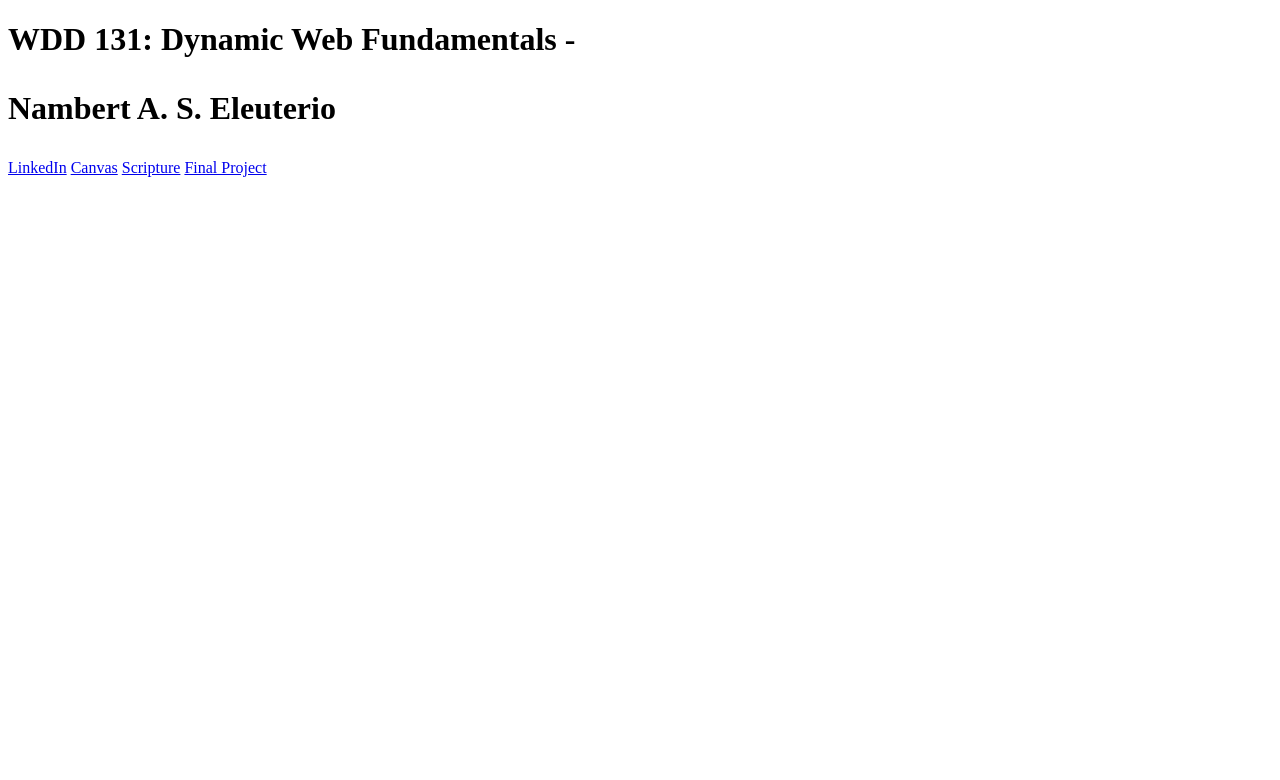
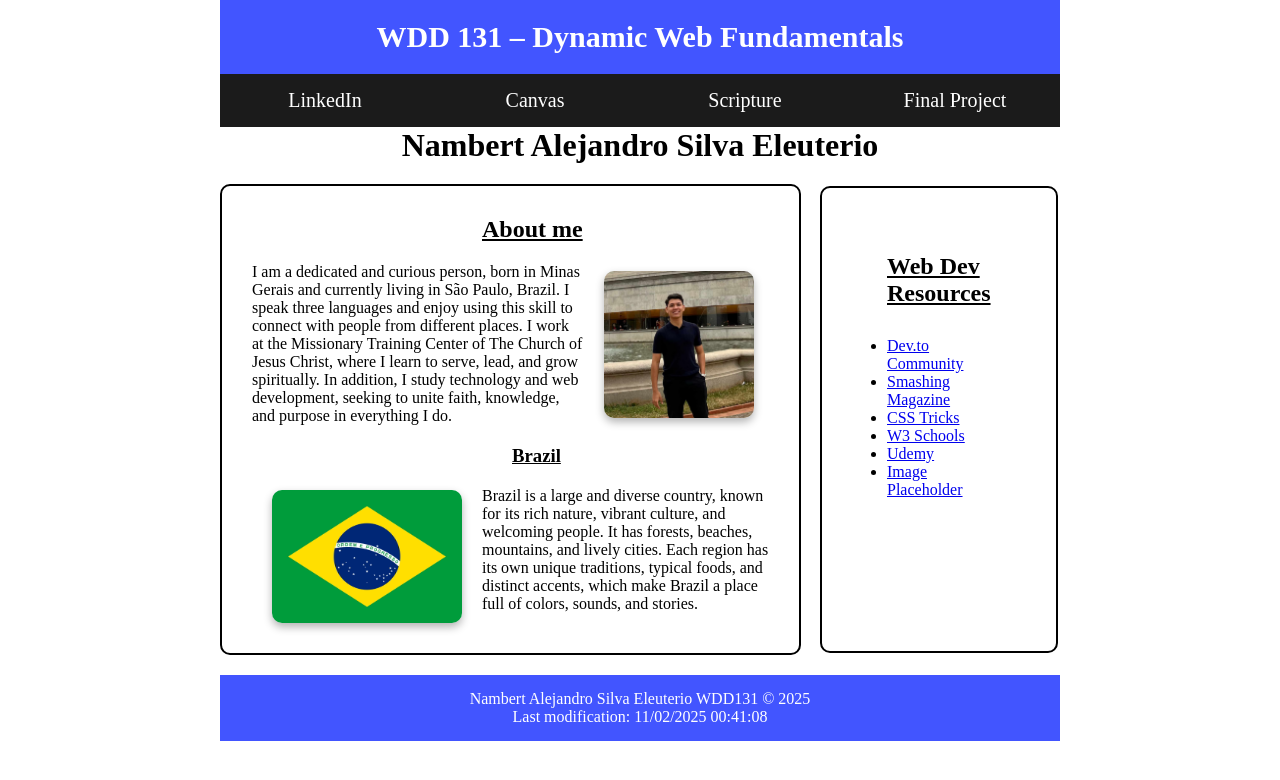
Before and after one commit to NambertAlejandro/wdd131, a plain HTML site: page W01/W01-HomePage/index.html in a window 1280 px wide. Drawn offline with Linux system fonts and the light colour scheme.

Commit message:
Home page w01

```diff
--- a/W01/W01-HomePage/index.html
+++ b/W01/W01-HomePage/index.html
@@ -3,25 +3,91 @@
   <head>
     <meta charset="UTF-8" />
     <meta name="viewport" content="width=device-width, initial-scale=1.0" />
-    <title>Home Page</title>
-    <meta name="description" content="A Basic Home Page for W01 Activity" />
+    <title>WDD 131 - Dynamic Web Fundamentals - Nambert Alejandro</title>
+    <meta name="description" content="WDD 131 - Dynamic Web Fundamentals" />
     <meta name="author" content="Nambert Alejandro Silva Eleuterio" />
     <link rel="stylesheet" href="layout.css" />
+
+    <script src="scripts/getdates.js" defer></script>
   </head>
+
+  <!--Body of the site-->
   <body>
     <header>
       <h1>
-        WDD 131: Dynamic Web Fundamentals -
-        <p class="name_tittle">Nambert A. S. Eleuterio</p>
+        <span id="course-title">WDD 131 – Dynamic Web Fundamentals</span>
       </h1>
-    </header>
-    <main>
+      <!-- Link Bar -->
       <div class="link_bar">
-        <a href="#">LinkedIn</a>
-        <a href="#">Canvas</a>
-        <a href="#">Scripture</a>
+        <a
+          href="https://www.linkedin.com/in/nambert-alejandro-181864347?lipi=urn%3Ali%3Apage%3Ad_flagship3_profile_view_base_contact_details%3BeW5ELTn9R2u722K5NUHZnQ%3D%3D"
+          >LinkedIn</a
+        >
+        <a href="https://byupw.instructure.com/.">Canvas</a>
+        <a href="https://www.churchofjesuschrist.org/study/scriptures"
+          >Scripture</a
+        >
         <a href="#">Final Project</a>
       </div>
+    </header>
+
+    <!-- Main Content -->
+    <main>
+      <h1>Nambert Alejandro Silva Eleuterio</h1>
+      <!-- Info Content -->
+      <section class="grid_1">
+        <section class="card_1">
+          <!--First Part-->
+          <div class="card_1_1">
+            <img src="images/perfil.jpg" alt="My Photo" />
+            <h2 class>About me</h2>
+            <p>
+              I am a dedicated and curious person, born in Minas Gerais and
+              currently living in São Paulo, Brazil. I speak three languages and
+              enjoy using this skill to connect with people from different
+              places. I work at the Missionary Training Center of The Church of
+              Jesus Christ, where I learn to serve, lead, and grow spiritually.
+              In addition, I study technology and web development, seeking to
+              unite faith, knowledge, and purpose in everything I do.
+            </p>
+          </div>
+          <!--Second Part-->
+          <div class="card_1_2">
+            <img src="images/brasil.jpg" alt="Brazil Flag" />
+            <h3>Brazil</h3>
+            <p>
+              Brazil is a large and diverse country, known for its rich nature,
+              vibrant culture, and welcoming people. It has forests, beaches,
+              mountains, and lively cities. Each region has its own unique
+              traditions, typical foods, and distinct accents, which make Brazil
+              a place full of colors, sounds, and stories.
+            </p>
+          </div>
+        </section>
+
+        <section class="card_2">
+          <!--Web Dev Resources-->
+          <h2>Web Dev Resources</h2>
+          <ul>
+            <li><a href="#">Dev.to Community</a></li>
+            <li><a href="#">Smashing Magazine</a></li>
+            <li><a href="#">CSS Tricks</a></li>
+            <li><a href="#">W3 Schools</a></li>
+            <li><a href="#">Udemy</a></li>
+            <li><a href="#">Image Placeholder</a></li>
+          </ul>
+        </section>
+      </section>
     </main>
+    <footer class="footer_general">
+      <span id="currentyear"
+        >Nambert Alejandro Silva Eleuterio WDD131 &copy; 2025</span
+      >
+      <p>Last modification: <span id="lastModified"></span></p>
+    </footer>
+    <script>
+      const lastModified = document.lastModified;
+      document.getElementById("lastModified").textContent = lastModified;
+    </script>
   </body>
 </html>
--- a/W01/W01-HomePage/layout.css
+++ b/W01/W01-HomePage/layout.css
@@ -0,0 +1,110 @@
+* {
+  margin: 0 auto;
+  padding: 0;
+  box-sizing: border-box;
+  max-width: 840px;
+  align-items: center;
+}
+
+/* Header Styles */
+header h1 {
+  background-color: rgb(66, 85, 255);
+  color: white;
+  font-size: 30px;
+  text-align: center;
+  padding: 20px;
+}
+
+/*Link Bar Styles / Header Styles */
+.link_bar {
+  display: grid;
+  grid-template-columns: 1fr 1fr 1fr 1fr;
+  text-align: center;
+  background-color: rgb(27, 27, 27);
+}
+.link_bar a {
+  color: white;
+  text-decoration: none;
+  padding: 15px;
+  font-size: 20px;
+}
+
+/*Main Content Styles */
+.grid_1 {
+  display: grid;
+  max-width: 840px;
+  grid-template-columns: 830px 0;
+  gap: 0;
+  margin-top: 20px;
+}
+
+/* Card 1 Styles */
+.card_1 {
+  border: 2px solid black;
+  max-width: 70%;
+  margin-left: 0;
+  padding: 30px;
+  border-radius: 10px;
+}
+h1 {
+  text-align: center;
+}
+.card_1 h2 {
+  text-decoration: underline;
+  color: black;
+  margin-left: 230px;
+  margin-top: 0;
+  margin-bottom: 20px;
+}
+.card_1 h3 {
+  color: black;
+  text-align: left;
+  margin-left: 260px;
+  margin-bottom: 20px;
+  margin-top: 20px;
+  text-decoration: underline;
+}
+.card_1_1 img {
+  width: 150px;
+  height: auto;
+  border-radius: 10px;
+  margin-left: 20px;
+  margin-top: 55px;
+  margin-right: 15px;
+  box-shadow: 0 4px 8px rgba(0, 0, 0, 0.3);
+  float: right;
+}
+.card_1_2 img {
+  width: 190px;
+  margin-top: 45px;
+  margin-left: 0;
+  height: auto;
+  border-radius: 10px;
+  margin-left: 20px;
+  margin-right: 20px;
+  box-shadow: 0 4px 8px rgba(0, 0, 0, 0.3);
+  float: left;
+}
+
+/* Card 2 Styles*/
+.card_2 {
+  border: 2px solid black;
+  margin-left: -230px;
+  padding: 65px;
+  padding-bottom: 152px;
+  border-radius: 10px;
+}
+.card_2 h2 {
+  text-decoration: underline;
+  color: black;
+  margin-bottom: 30px;
+}
+
+/* Footer Styles */
+footer {
+  background-color: rgb(66, 85, 255);
+  color: white;
+  text-align: center;
+  padding: 15px;
+  margin-top: 20px;
+}
```
